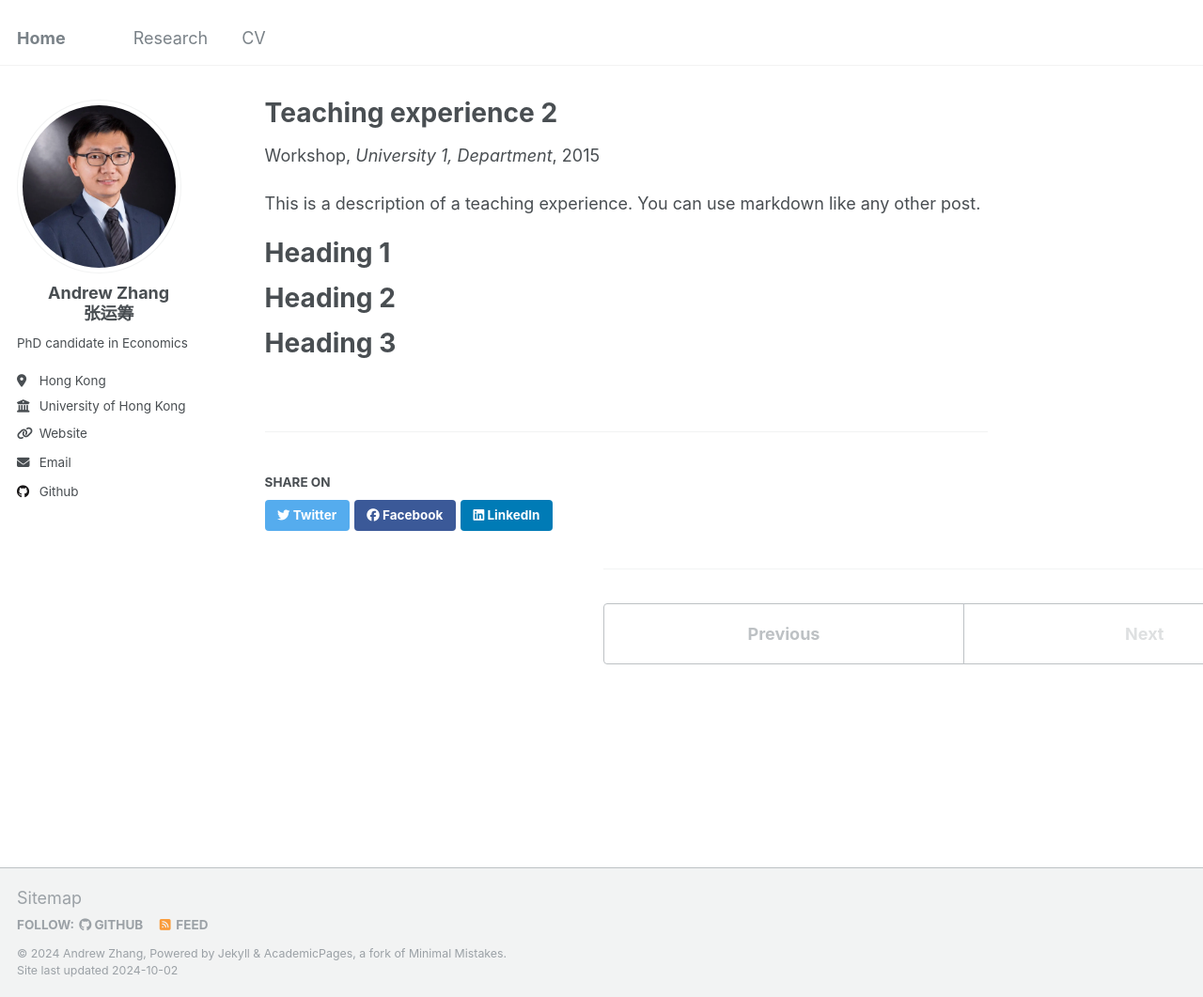
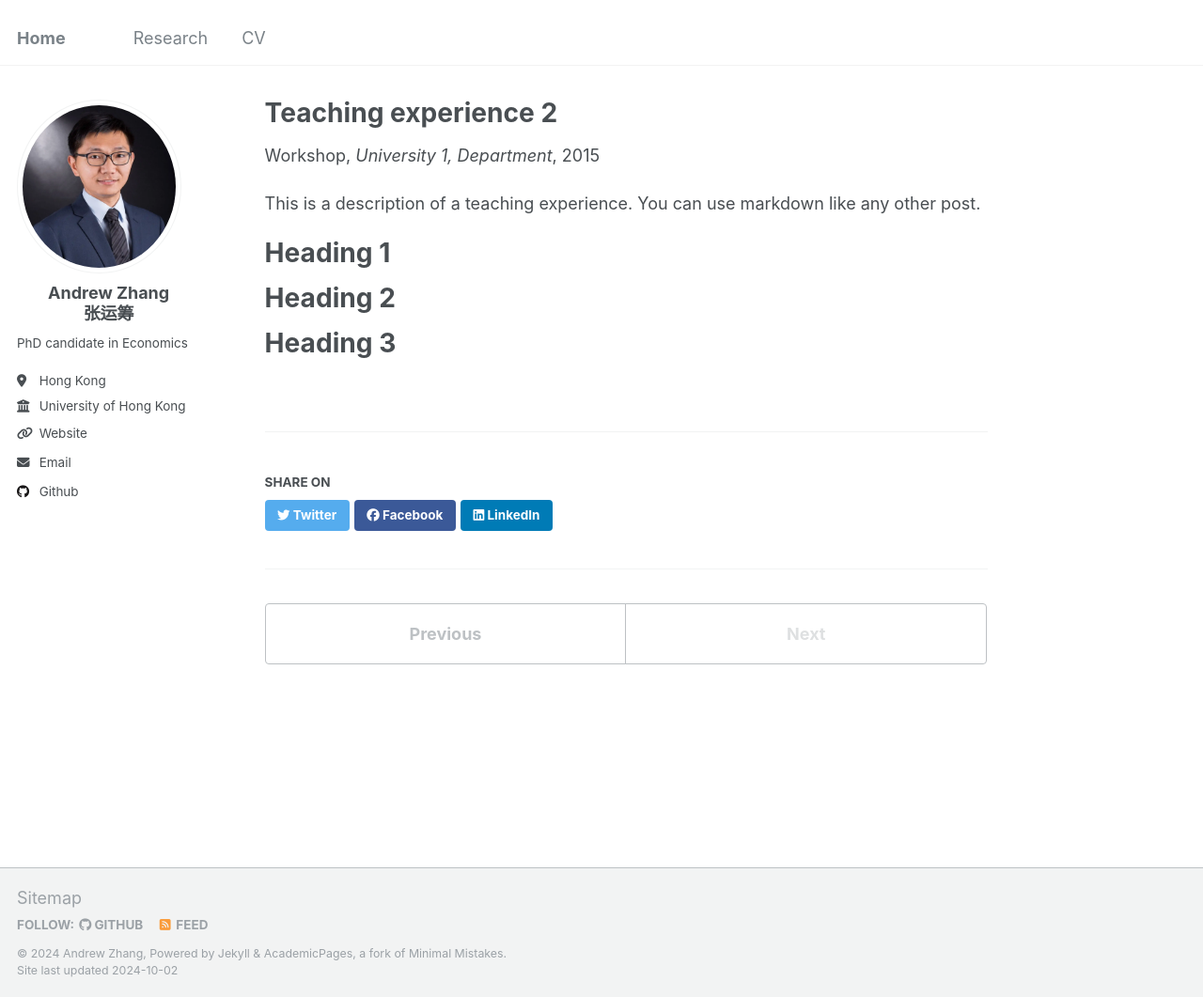
Before and after one commit to Andrew-YC-Zhang/andrew-yc-zhang.github.io, a Jekyll site: the page built from _teaching/2015-spring-teaching-2.md, in a window 1280 px wide and 1061 px high. Shown: the whole window at 94% size. Built offline with Jekyll 4.4.1, drawn with Linux system fonts in a browser that asks for light colours.

Commit message:
Update _navigation.scss

```diff
--- a/_sass/_navigation.scss
+++ b/_sass/_navigation.scss
@@ -60,7 +60,6 @@
   @include full();
   @include clearfix();
   margin-top: 1em;
-  margin-left: 20em;
   padding-top: 1em;
 
   ul {
```
